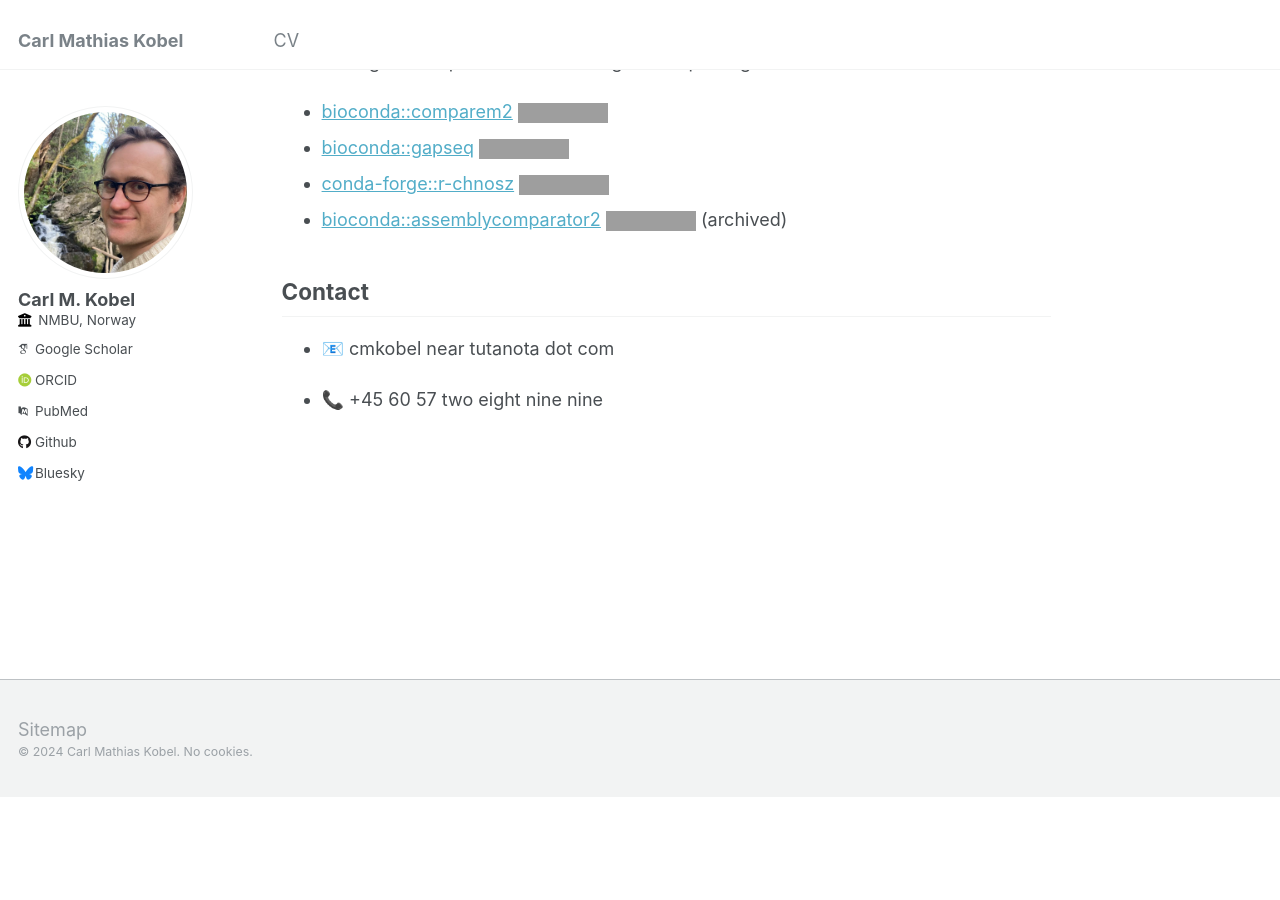
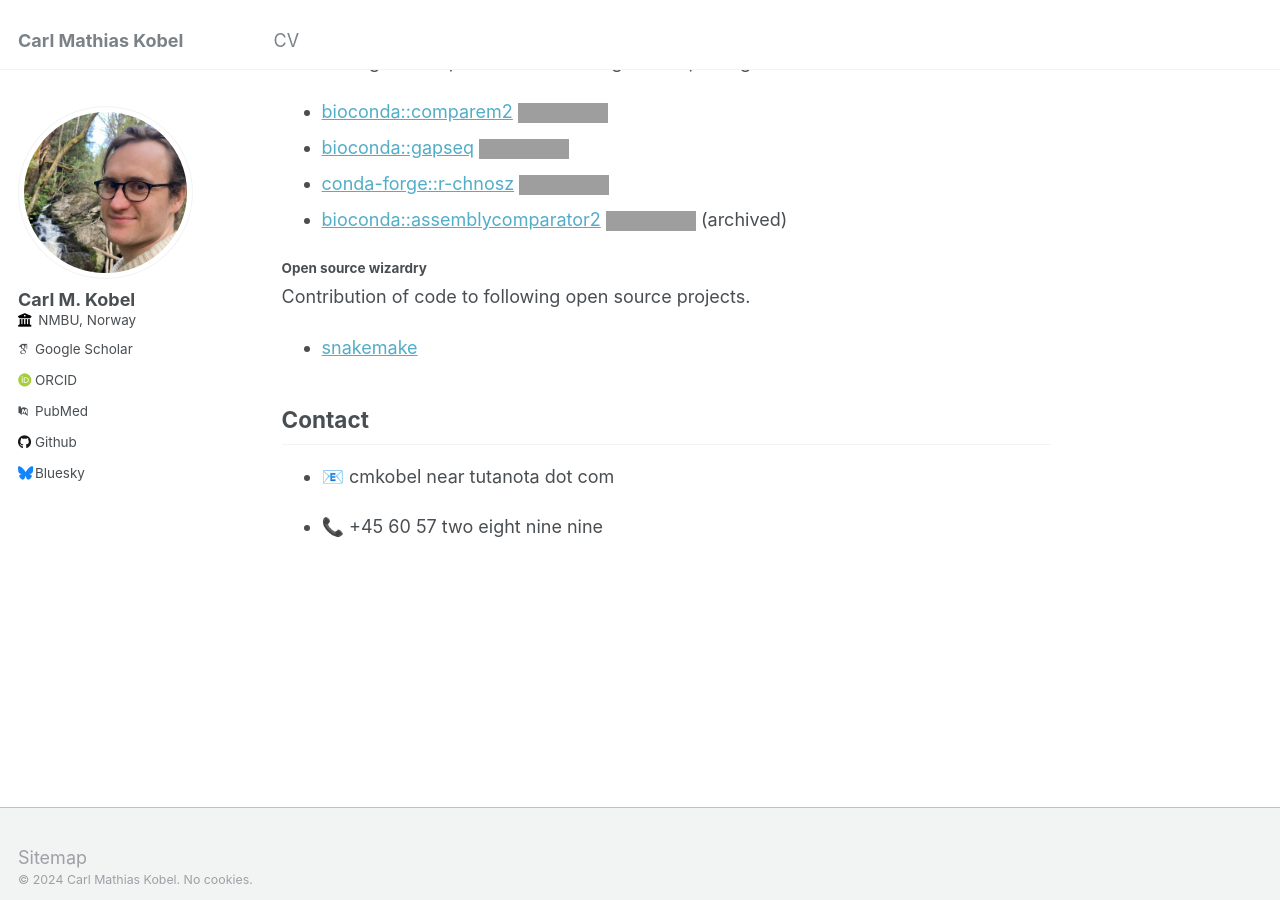
Before and after one commit to cmkobel/cmkobel.github.io, a Jekyll site: the page built from _pages/about.md, in a window 1280 px wide and 900 px high, scrolled down 1316 px. Built offline with Jekyll 4.4.1, drawn with Linux system fonts in a browser that asks for light colours; some web fonts are replaced; before the commit the page ends 2114 px from its top, so only the background shows below that; grey boxes are pictures that could not be loaded.

Commit message:
Update about.md

```diff
--- a/_pages/about.md
+++ b/_pages/about.md
@@ -42,6 +42,12 @@ Maintaining the recipes for the following Conda packages.
   - [conda-forge::r-chnosz](https://anaconda.org/conda-forge/r-chnosz) ![Conda Downloads](https://img.shields.io/conda/d/conda-forge/r-chnosz)
   - [bioconda::assemblycomparator2](https://anaconda.org/bioconda/assemblycomparator2) ![Conda Downloads](https://img.shields.io/conda/d/bioconda/assemblycomparator2) (archived)
 
+#### Open source wizardry
+
+Contribution of code to following open source projects.
+
+  - [snakemake](https://github.com/snakemake/snakemake/)
+
 
 ## Contact
 
```
